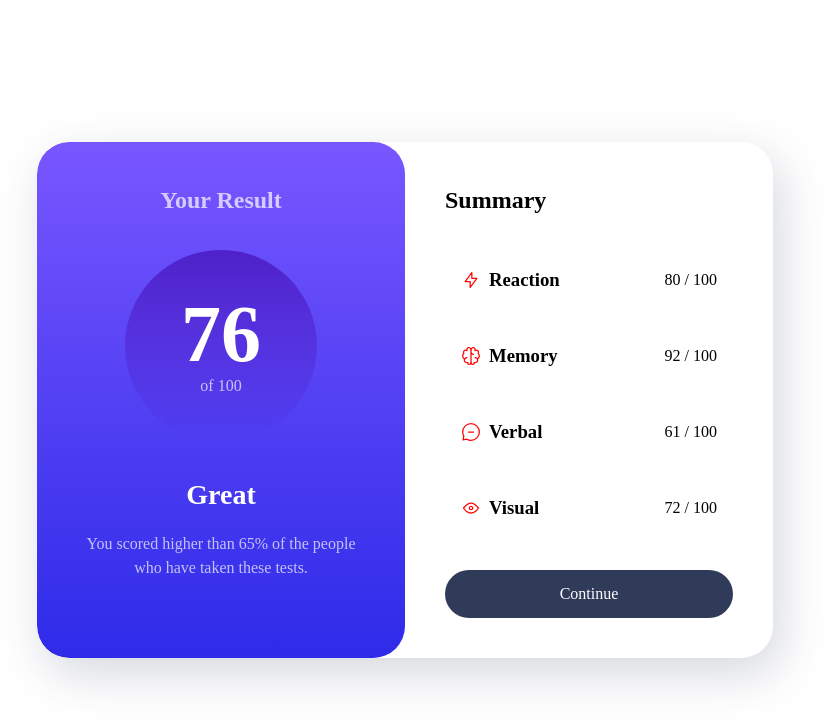
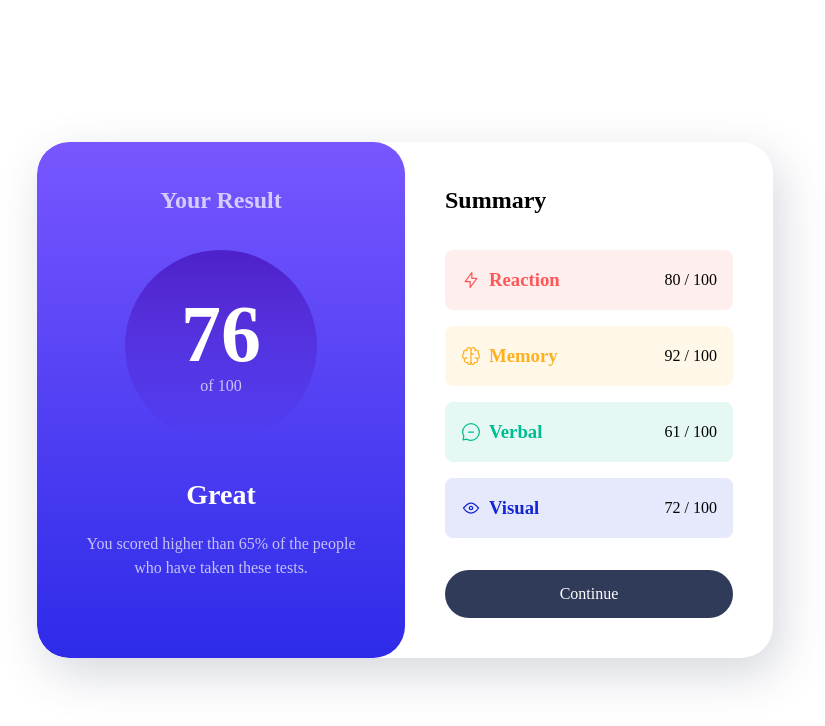
Before and after one commit to Andriikryl/ui-component-modul-result, a plain HTML site: page index.html in a window 1280 px wide. Shown: the whole page, without its empty margins (235-1060 px from the left). Drawn offline with Linux system fonts and the light colour scheme.

Commit message:
feat[item-color]

```diff
--- a/styles/style.css
+++ b/styles/style.css
@@ -195,8 +195,31 @@
   align-items: center;
   padding: 1rem;
   border-radius: .5rem;
+  background-color: hsl(var(--item-color), .1);
 }
 
 .summary-item svg {
-  stroke:  red;
+  stroke:  hsl(var(--item-color));
 }
+
+.summary-item-title {
+  color: hsl(var(--item-color));
+  font-weight: var(--fw-bold);
+}
+
+
+.summary-item[data-item-type="accent-1"]{
+  --item-color: var(--clr-accent-1);
+}
+
+.summary-item[data-item-type="accent-2"]{
+  --item-color: var(--clr-accent-2);
+}
+
+.summary-item[data-item-type="accent-3"]{
+  --item-color: var(--clr-accent-3);
+}
+
+.summary-item[data-item-type="accent-4"]{
+  --item-color: var(--clr-accent-4);
+}
```
